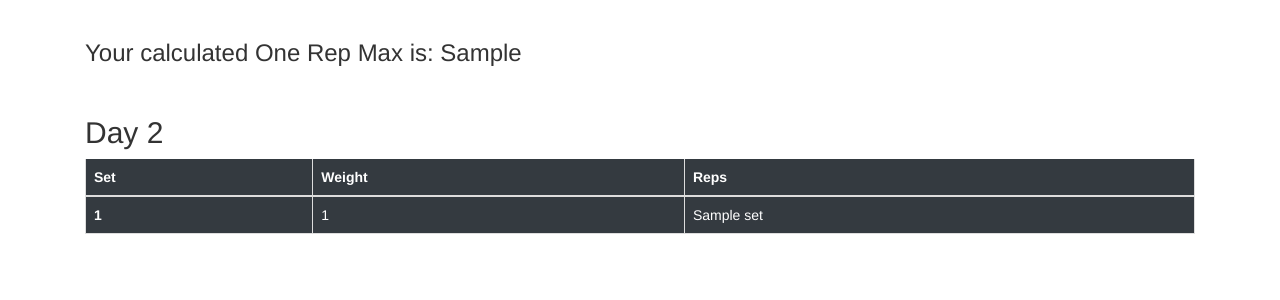
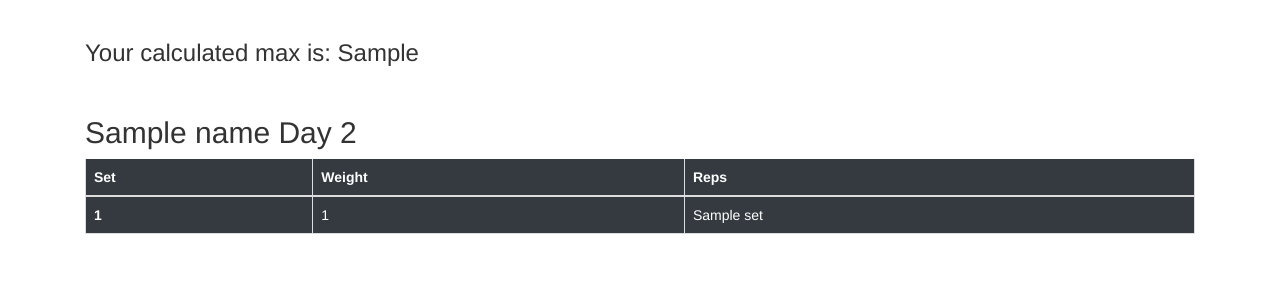
Before and after one commit to ObiBaratt/Workout-v1, a Flask app: template templates/workout.html in a window 1280 px wide. Shown: the part 64-364 px from the top of the page. Run offline with Flask 2, Linux system fonts and the light colour scheme; the template is opened without the code that fills it: most values are stand-ins (such as "Sample title", 1, 10 or a date in 2020); some libraries are stand-ins or nearby versions.

Commit message:
Added naming for workouts for future saving to user page. Prepped code in workouts.py for eventual app.py refactor.

```diff
--- a/app.py
+++ b/app.py
@@ -86,19 +86,19 @@ def home():
         if program_form.workout.data == 'overload':
             program = SquatOverload(one_rm=one_rm, max_dict=max_dict)
             workout = program.return_workouts()
-            return render_template('workout.html', days=workout, one_rm=one_rm)
+            return render_template('workout.html', days=workout, one_rm=one_rm, name=program.__class__.__name__)
         elif program_form.workout.data == 'nuckolsSquat':
             program = NuckolsSquat(one_rm=one_rm)
             workout = program.return_workouts()
-            return render_template('workout.html', days=workout, one_rm=one_rm)
+            return render_template('workout.html', days=workout, one_rm=one_rm, name=program.__class__.__name__)
         elif program_form.workout.data == 'nuckolsPress':
             program = NuckolsPress(one_rm=one_rm)
             workout = program.return_workouts()
-            return render_template('workout.html', days=workout, one_rm=one_rm)
+            return render_template('workout.html', days=workout, one_rm=one_rm, name=program.__class__.__name__)
         elif program_form.workout.data == 'nuckolsDeadlift':
             program = NuckolsDeadlift(one_rm=one_rm)
             workout = program.return_workouts()
-            return render_template('workout.html', days=workout, one_rm=one_rm)
+            return render_template('workout.html', days=workout, one_rm=one_rm, name=program.__class__.__name__)
         return render_template('index.html', form=program_form)
     return render_template('index.html', form=program_form)
 
--- a/templates/workout.html
+++ b/templates/workout.html
@@ -1,12 +1,12 @@
 {% extends "base.html" %}
 
 {% block content %}
-    <div class="container"><h3>Your calculated One Rep Max is: {{ one_rm }}</h3></div>
+    <div class="container"><h3>Your calculated max is: {{ one_rm }}</h3></div>
     {% for day in days %}
         <div class="container">
         <table class="table table-bordered table-dark">
             <br/>
-            <h2>Day {{ days.index(day) + 1 }}</h2>
+            <h2>{{ name }} Day {{ days.index(day) + 1 }}</h2>
             <thead>
             <tr>
                 <th scope="col">Set</th>
```
Also changed, not shown: workouts.py (+32 -4 lines).
